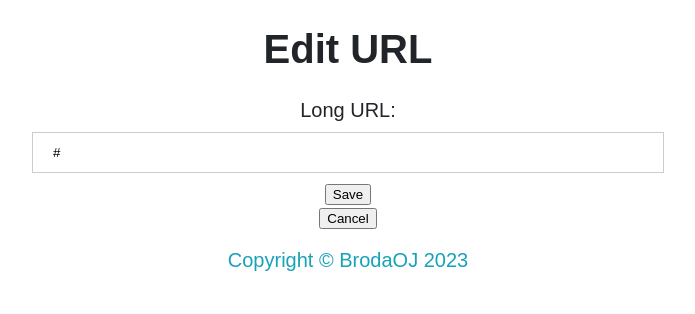
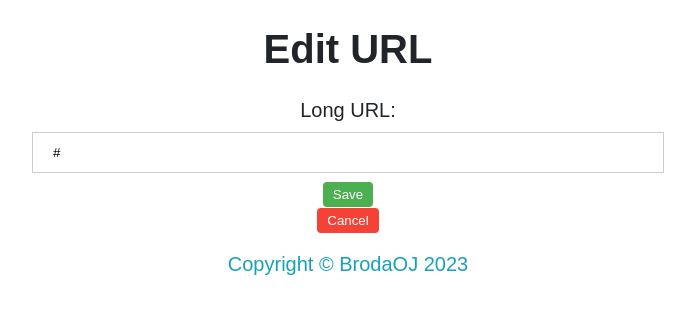
Before and after one commit to BrodaOJ56/CUTMe, a Flask app: page /dashboard/edit/1 in a window 1280 px wide. Shown: the part 58-372 px from the top of the page, without its empty margins (292-987 px from the left). Run offline with Flask 3, Linux system fonts and the light colour scheme; a user stored in the database is signed in; tables that the repository leaves empty hold one stand-in row (values such as "Sample post").

Commit message:
optimized page

```diff
--- a/templates/edit_url.html
+++ b/templates/edit_url.html
@@ -2,10 +2,12 @@
 
 {% block content %}
     <h1>Edit URL</h1>
+    <div class="button-container">
     <form action="{{ url_for('edit_url', url_id=url.id) }}" method="post">
         <label for="long_url">Long URL:</label>
         <input type="text" id="long_url" name="long_url" value="{{ url.long_url }}" required>
-        <button type="submit">Save</button>
+        <button type="submit" class="save-button">Save</button>
     </form>
-    <a href="{{ url_for('dashboard_all') }}"><button type="submit">Cancel</button></a>
+    </div>
+    <a href="{{ url_for('dashboard_all') }}"><button type="submit" class="cancel-button">Cancel</button></a>
 {% endblock %}
```
